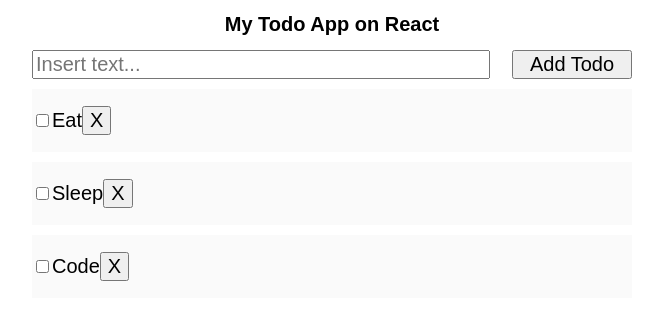
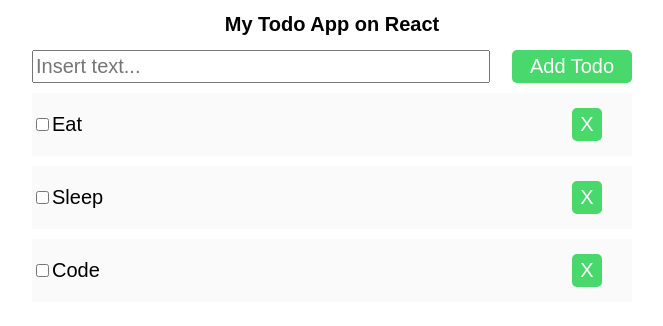
Before and after one commit to SiranWeb/todo-app, a React (Create React App) app: page / in a window 1280 px wide. Shown: the top 326 px of the page, without its empty margins (308-971 px from the left). Built offline with nearby package versions, Linux system fonts and the light colour scheme.

Commit message:
update UI

```diff
--- a/src/App.css
+++ b/src/App.css
@@ -9,6 +9,14 @@
     margin: 0 auto;
 }
 
+button {
+    background: #48d86b;
+    border: none;
+    padding: 5px 5px;
+    border-radius: 5px;
+    color: #fff;
+}
+
 h1 {
     text-align: center;
 }
@@ -16,11 +24,15 @@ h1 {
 .todo-item {
     background-color: #fafafa;
     margin: 10px 0;
+    display: flex;
+    justify-content: space-between;
+    align-items: center;
 }
 
 .todo-descrp, .todo-checkbox {
     display: inline-block;
 }
+
 
 .add-todo {
     display: flex;
@@ -35,3 +47,8 @@ h1 {
 #add-todo-btn {
     width: 20%;
 }
+
+.remove-btn {
+    margin-right: 30px;
+    width: 30px;
+}
--- a/src/Components/TodoItem.js
+++ b/src/Components/TodoItem.js
@@ -7,9 +7,11 @@ function TodoItem(props) {
 
     return(
         <div className="todo-item" id={props.todo.id}>
+            <div>
             <input type="checkbox" className="todo-checkbox" checked={props.todo.isChecked}/>
             <p className="todo-descrp">{props.todo.descrp}</p>
-            <button onClick={handleRemoveTodo}>X</button>
+            </div>
+            <button className="remove-btn" onClick={handleRemoveTodo}>X</button>
         </div>
     );
 };
```
